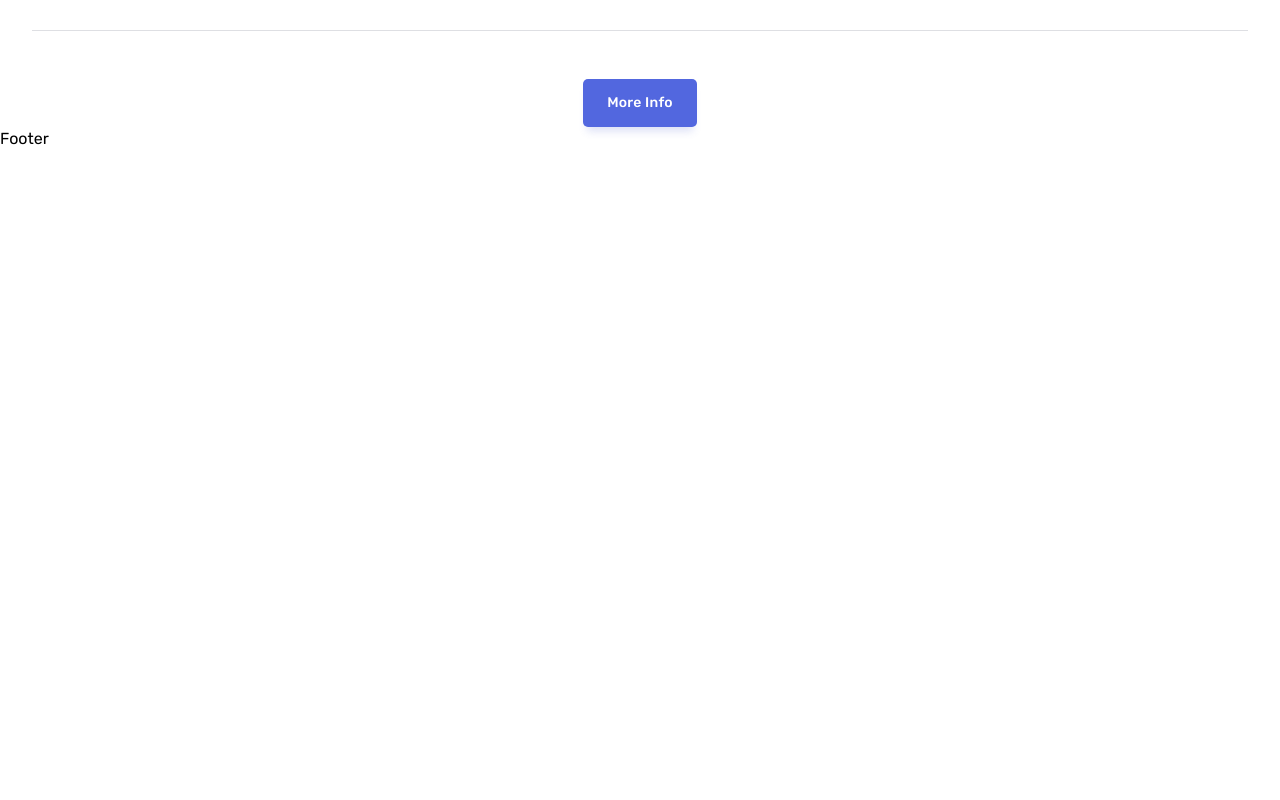
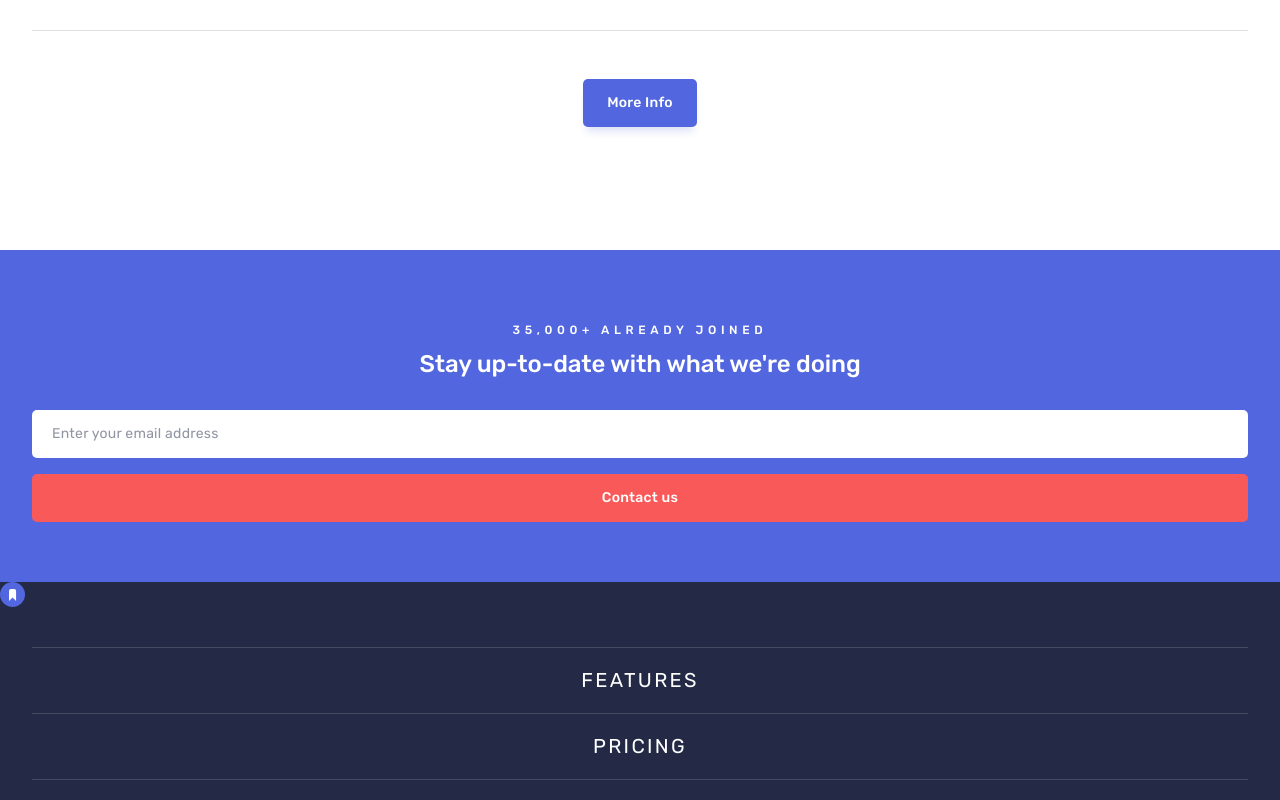
Before and after one commit to nishanth1596/bookmark-landing-page, a React (Vite) app: page / in a window 1280 px wide. Shown: the part 3780-4580 px from the top of the page. Before the commit the page ends 3931 px from the top, so only its background shows below. Built offline with nearby package versions, Linux system fonts and the light colour scheme.

Commit message:
Footer is completed. Need to fix typescript for accepting Logo and Navbar component in the footer

```diff
--- a/src/ui/Footer.tsx
+++ b/src/ui/Footer.tsx
@@ -1,5 +1,38 @@
+import Logo from "./Logo";
+import NavBar from "./NavBar";
+
 function Footer() {
-  return <footer className="">Footer</footer>;
+  return (
+    <footer className="mt-[123px] text-center text-white">
+      <section className="bg-Blue px-8 py-[3.75rem]">
+        <h3 className="text-xs leading-10 font-medium tracking-[4.62px]">
+          <span className="uppercase">35,000+ already joined</span>
+          <span className="block text-2xl leading-7 font-medium tracking-[-0.08px]">
+            Stay up-to-date with what we're doing
+          </span>
+        </h3>
+
+        <form className="mt-8">
+          <label htmlFor="email" className="sr-only">
+            Email address
+          </label>
+          <input
+            className="text-Black w-full rounded-[5px] bg-white px-5 py-2.5 text-sm leading-7 font-normal tracking-[0.25px]"
+            type="text"
+            placeholder="Enter your email address"
+          />
+          <button className="bg-Orange mt-4 block w-full rounded-[5px] py-2.5 text-sm leading-7 font-medium tracking-[0.25px]">
+            Contact us
+          </button>
+        </form>
+      </section>
+
+      <section className="bg-Black">
+        <Logo />
+        <NavBar />
+      </section>
+    </footer>
+  );
 }
 
 export default Footer;
```
